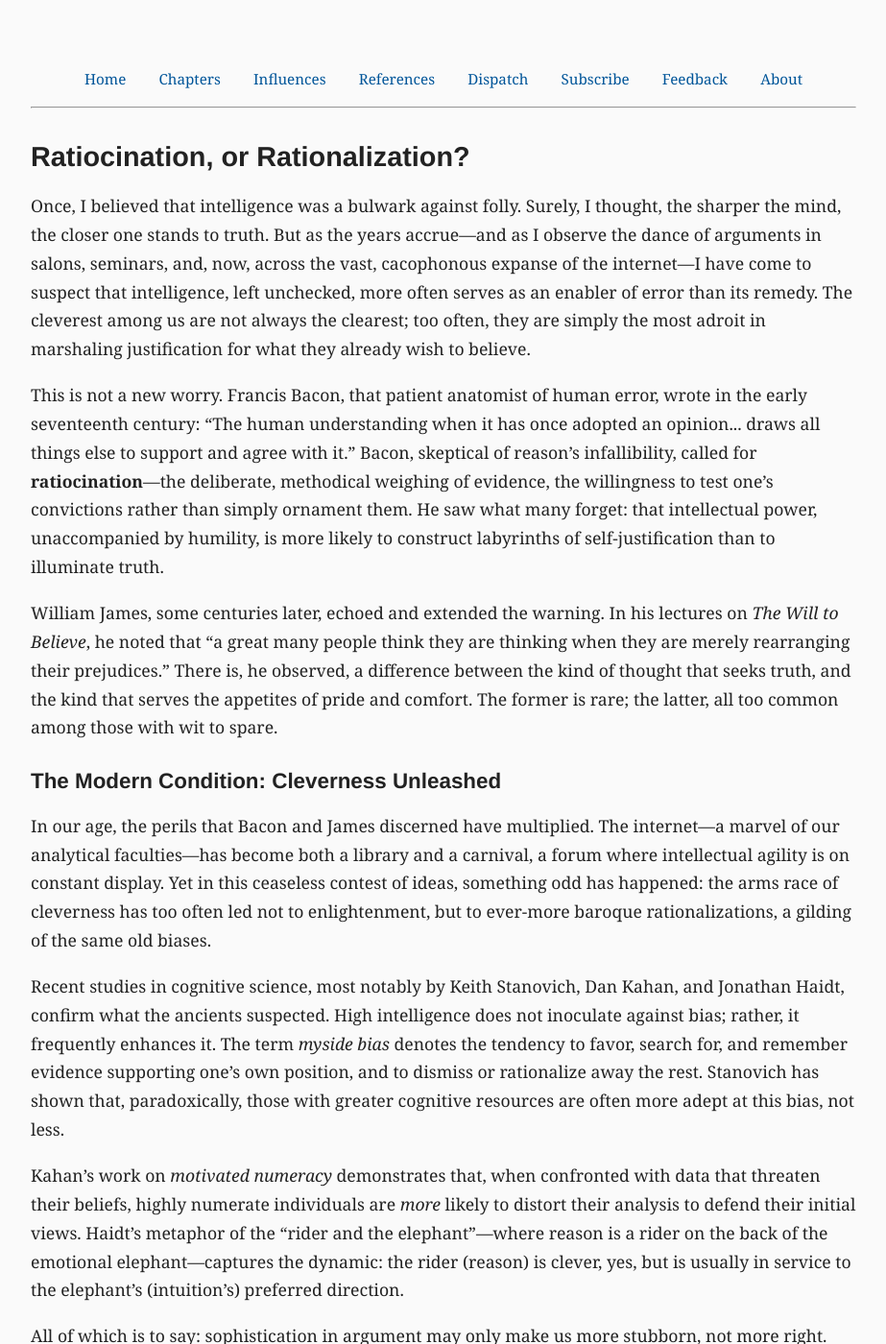
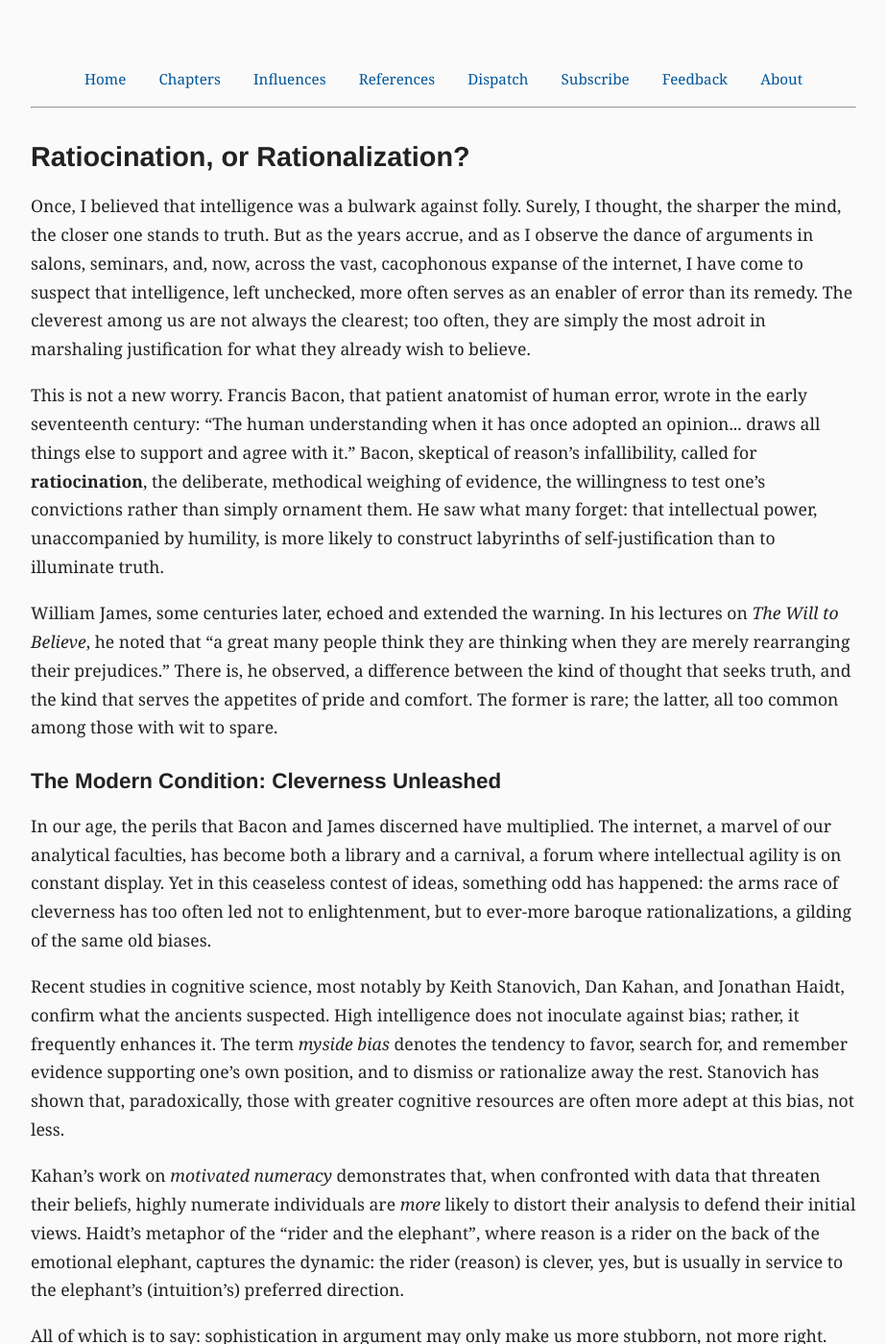
Before and after one commit to jonmmar/maram-cc-site, a Jekyll site: the page built from dispatch/ratiocination_vs_rationalization.html, in a window 1280 px wide and 1400 px high. Shown: the whole window at 96% size, without its empty margins (178-1101 px from the left). Built offline with Jekyll 4.4.1, drawn with Linux system fonts in a browser that asks for light colours; some of the changed text lies outside the part shown.

```diff
--- a/dispatch/ratiocination_vs_rationalization.html
+++ b/dispatch/ratiocination_vs_rationalization.html
@@ -39,9 +39,9 @@
 <h2>Ratiocination, or Rationalization?</h2>
 <p>Once, I believed that intelligence was a bulwark against folly.
 Surely, I thought, the sharper the mind, the closer one stands to
-truth. But as the years accrue—and as I observe the dance of
+truth. But as the years accrue, and as I observe the dance of
 arguments in salons, seminars, and, now, across the vast, cacophonous
-expanse of the internet—I have come to suspect that intelligence,
+expanse of the internet, I have come to suspect that intelligence,
 left unchecked, more often serves as an enabler of error than its
 remedy. The cleverest among us are not always the clearest; too
 often, they are simply the most adroit in marshaling justification
@@ -50,7 +50,7 @@
 human error, wrote in the early seventeenth century: “The human
 understanding when it has once adopted an opinion... draws all things
 else to support and agree with it.” Bacon, skeptical of reason’s
-infallibility, called for <strong>ratiocination</strong>—the
+infallibility, called for <strong>ratiocination</strong>, the
 deliberate, methodical weighing of evidence, the willingness to test
 one’s convictions rather than simply ornament them. He saw what
 many forget: that intellectual power, unaccompanied by humility, is
@@ -65,7 +65,7 @@
 the latter, all too common among those with wit to spare.</p>
 <h3>The Modern Condition: Cleverness Unleashed</h3>
 <p>In our age, the perils that Bacon and James discerned have
-multiplied. The internet—a marvel of our analytical faculties—has
+multiplied. The internet, a marvel of our analytical faculties, has
 become both a library and a carnival, a forum where intellectual
 agility is on constant display. Yet in this ceaseless contest of
 ideas, something odd has happened: the arms race of cleverness has
@@ -83,8 +83,8 @@
 when confronted with data that threaten their beliefs, highly
 numerate individuals are <em>more</em> likely to distort their
 analysis to defend their initial views. Haidt’s metaphor of the
-“rider and the elephant”—where reason is a rider on the back of
-the emotional elephant—captures the dynamic: the rider (reason) is
+“rider and the elephant”, where reason is a rider on the back of
+the emotional elephant, captures the dynamic: the rider (reason) is
 clever, yes, but is usually in service to the elephant’s
 (intuition’s) preferred direction.</p>
 <p>All of which is to say: sophistication in argument may only make
@@ -96,7 +96,7 @@
 <ol>
 	<li><p>I am smarter than average.</p>
 	<li><p>Therefore, my beliefs are more likely to be true.</p>
-	<li><p>Therefore, my certainty is justified—and so is my
+	<li><p>Therefore, my certainty is justified, and so is my
 	impatience with dissent.</p>
 </ol>
 <p>Such logic can become its own form of blindness, especially when
@@ -105,15 +105,15 @@
 most careful minds.</p>
 <h3>Historical and Contemporary Vignettes</h3>
 <p>Consider the case of the “great debate” between Einstein and
-Bohr—a clash not merely of physics, but of temperament. Einstein’s
+Bohr, a clash not merely of physics, but of temperament. Einstein’s
 towering intellect, so fruitful in challenging orthodoxy, led him
 late in life to construct ever more elaborate arguments against
-quantum uncertainty—arguments brilliant, but ultimately
+quantum uncertainty, arguments brilliant, but ultimately
 unpersuasive. It was not lack of intelligence that stymied him, but,
 perhaps, an overgrowth of confidence in his own powers of analysis.</p>
 <p>Or think of the countless online skirmishes where policy wonks,
-scientists, or philosophers—armed with studies, charts, and the
-nimblest of rhetoric—seem incapable of conceding even the smallest
+scientists, or philosophers, armed with studies, charts, and the
+nimblest of rhetoric, seem incapable of conceding even the smallest
 point to their intellectual adversaries. Here, the spirit of open
 inquiry has been replaced by the spectacle of rationalization:
 arguments are sharpened not to discover truth, but to vanquish
@@ -133,9 +133,9 @@
 <p>So if you find yourself quick with a clever answer, or deft at
 defending your latest opinion, pause for a moment. Ask not only
 whether your reasoning is sharp, but whether it is truly <em>aimed</em>
-at truth—or simply at winning. The difference, I suspect, is the
+at truth, or simply at winning. The difference, I suspect, is the
 difference between wisdom and cheap cleverness.</p>
-<p>Let us, then, aspire to the company of Bacon and James—not in
+<p>Let us, then, aspire to the company of Bacon and James, not in
 their unerring accuracy, but in their humility before the crooked
 timber of the mind.</p>
 <hr/>
```
Also changed, not shown: index.md (+4 -4 lines).
